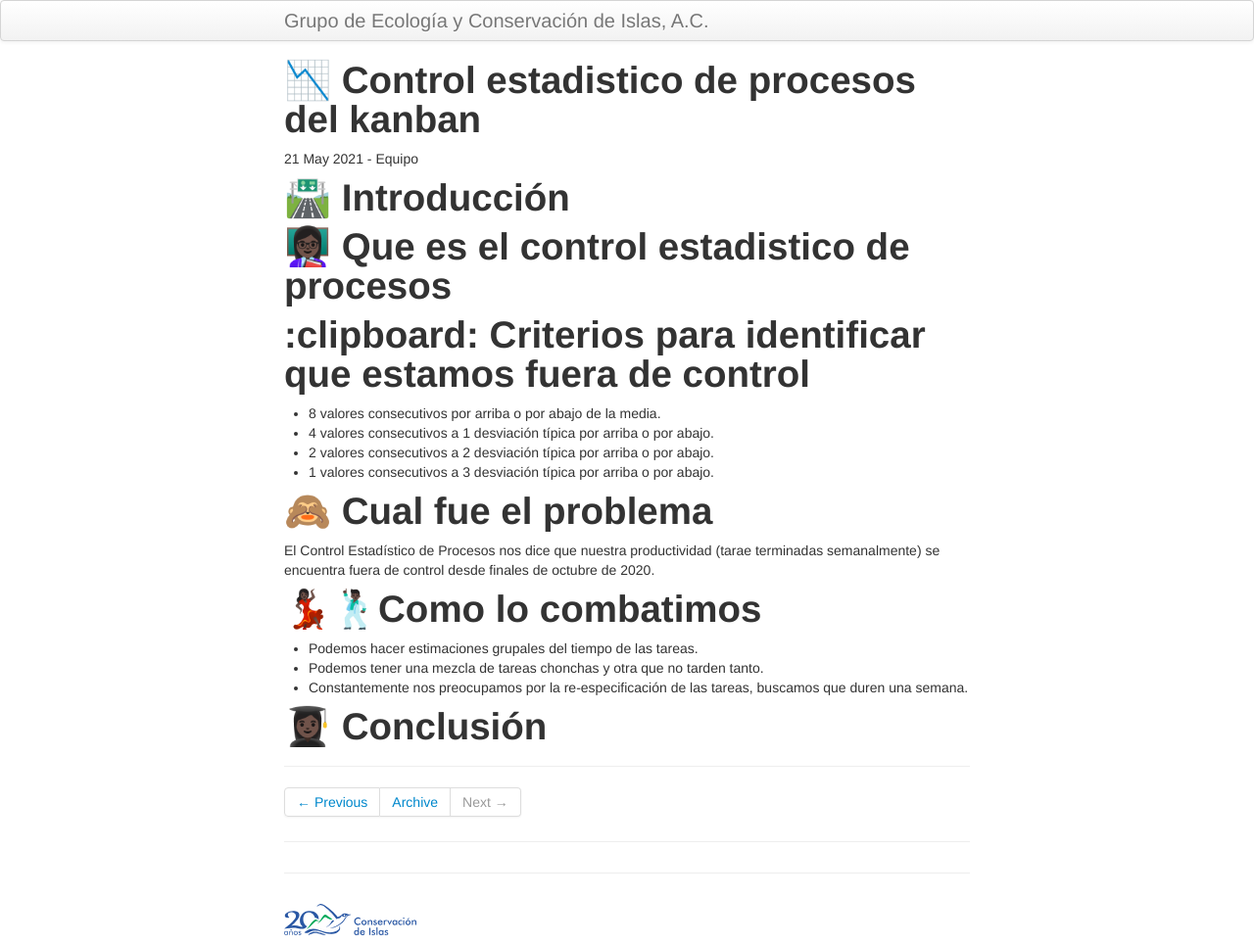
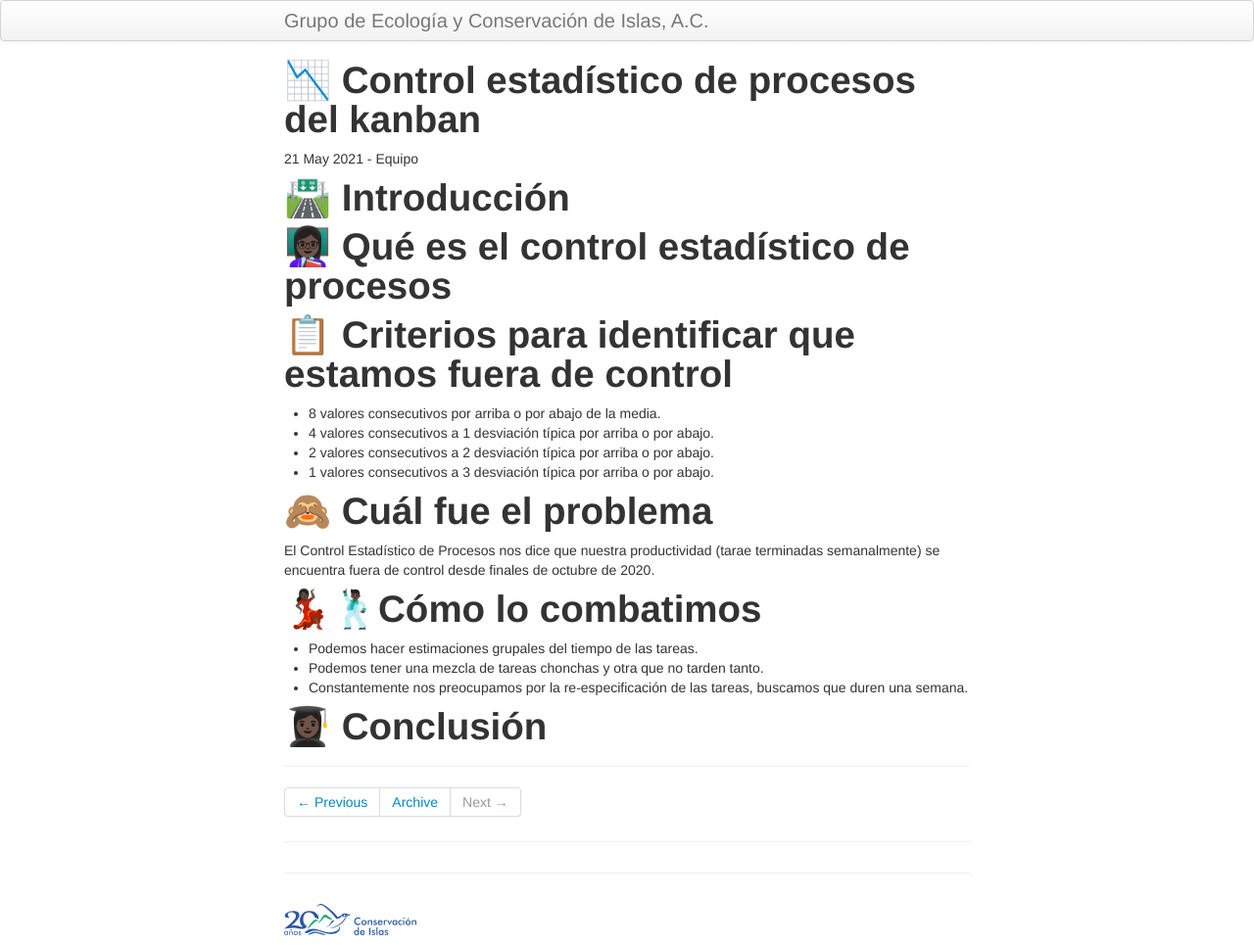
Before and after one commit to LizethMReyes/islasgeci.github.io, a Jekyll site: the page built from _posts/2021-05-21-cep_kanban.md, in a window 1280 px wide. Shown: the whole page at 98% size. Built offline with Jekyll 4.4.1, drawn with Linux system fonts in a browser that asks for light colours.

Commit message:
✏️ Fix typo

```diff
--- a/_posts/2021-05-21-cep_kanban.md
+++ b/_posts/2021-05-21-cep_kanban.md
@@ -1,26 +1,28 @@
 ---
 layout: post
-title: 📉 Control estadistico de procesos del kanban
+title: 📉 Control estadístico de procesos del kanban
 author: Equipo
 tags: mate
 ---
 
 # 🛣️ Introducción
 
-# 👩🏿‍🏫 Que es el control estadistico de procesos
+# 👩🏿‍🏫 Qué es el control estadístico de procesos
 
-# :clipboard: Criterios para identificar que estamos fuera de control
+# 📋 Criterios para identificar que estamos fuera de control
 - 8 valores consecutivos por arriba o por abajo de la media.
 - 4 valores consecutivos a 1 desviación típica por arriba o por abajo.
 - 2 valores consecutivos a 2 desviación típica por arriba o por abajo.
 - 1 valores consecutivos a 3 desviación típica por arriba o por abajo.
 
-# 🙈 Cual fue el problema
-El Control Estadístico de Procesos nos dice que nuestra productividad (tarae terminadas semanalmente) se encuentra fuera de control desde finales de octubre de 2020.
+# 🙈 Cuál fue el problema
+El Control Estadístico de Procesos nos dice que nuestra productividad (tarae terminadas
+semanalmente) se encuentra fuera de control desde finales de octubre de 2020.
 
-# 💃🏿🕺🏿Como lo combatimos
+# 💃🏿🕺🏿Cómo lo combatimos
 - Podemos hacer estimaciones grupales del tiempo de las tareas.
 - Podemos tener una mezcla de tareas chonchas y otra que no tarden tanto.
-- Constantemente nos preocupamos por la re-especificación de las tareas, buscamos que duren una semana.
+- Constantemente nos preocupamos por la re-especificación de las tareas, buscamos que duren una
+  semana.
 
 # 👩🏿‍🎓 Conclusión
```
